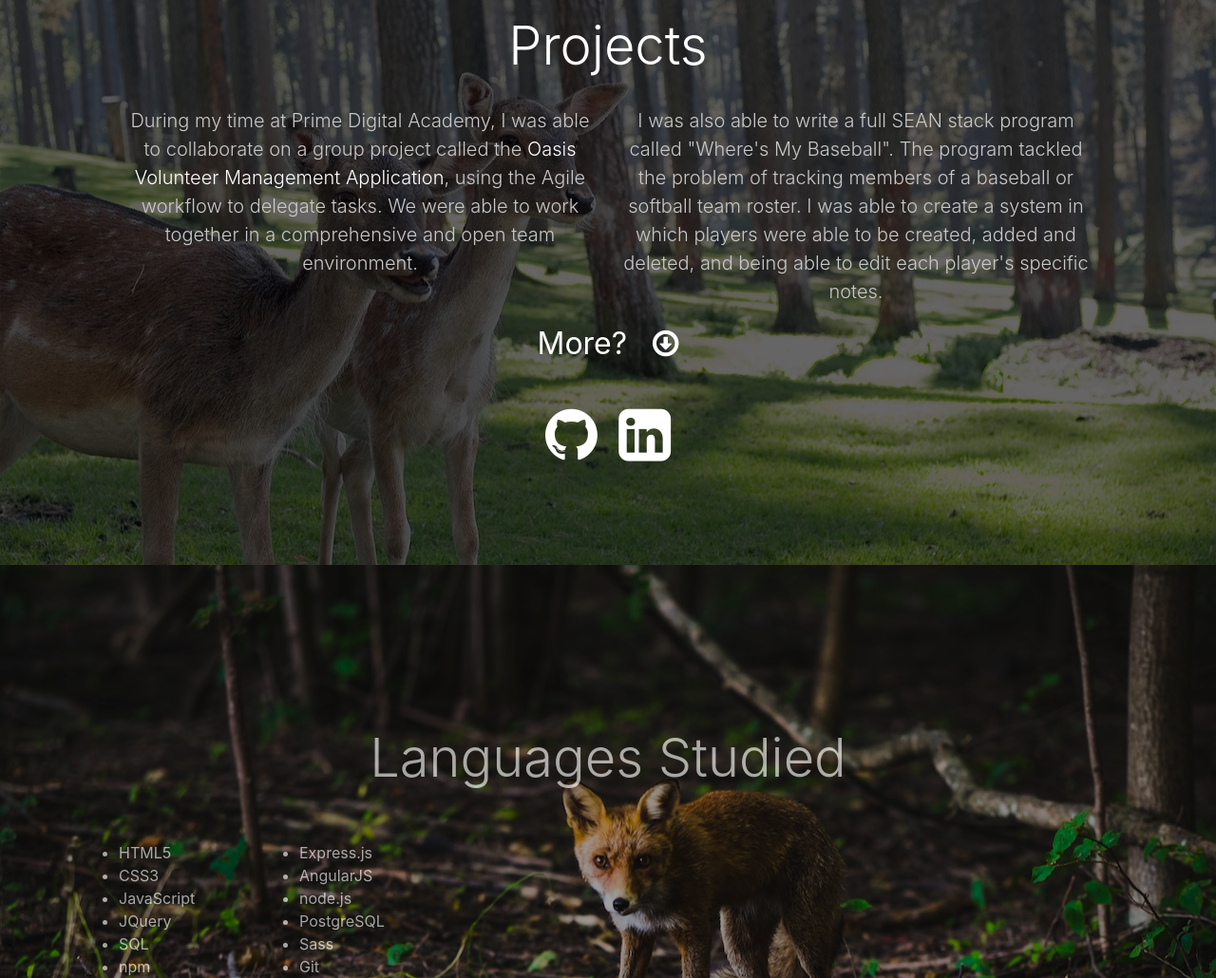
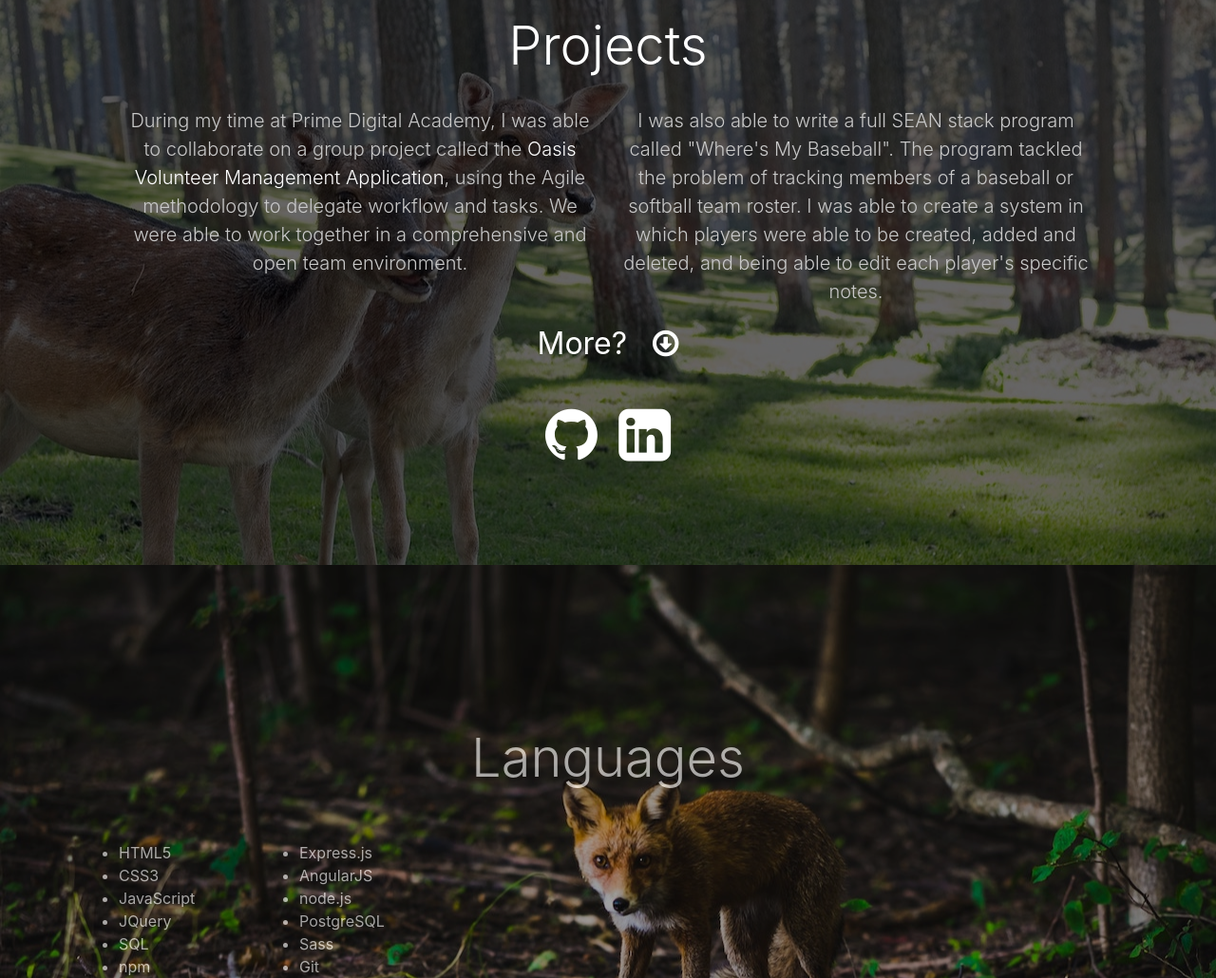
Before and after one commit to rcordray/rcordray, a website: page public/index.html in a window 1280 px wide. Shown: the part 805-1835 px from the top of the page at 95% size. Drawn offline with Linux system fonts and the light colour scheme.

Commit message:
new change

```diff
--- a/package.json
+++ b/package.json
@@ -2,7 +2,7 @@
     "name": "portfolio",
     "version": "1.0.0",
     "description": "Robert Cordray Portfolio",
-    "main": "public/index.html",
+    "main": "public",
     "scripts": {
         "start": "gulp"
     },
--- a/public/index.html
+++ b/public/index.html
@@ -114,7 +114,7 @@
                                             <div class="row">
                                                 <div class="col-md-6">
                                                     <p class="lead">During my time at Prime Digital Academy, I was able to collaborate on a group project called the <a href="https://oasis-volunteer-management.herokuapp.com/">Oasis Volunteer Management Application</a>,
-                                                        using the Agile workflow to delegate tasks. We were able to work together in a comprehensive and open team environment.</p>
+                                                        using the Agile methodology to delegate workflow and tasks. We were able to work together in a comprehensive and open team environment.</p>
                                                 </div>
                                                 <div class="col-md-6">
                                                     <p class="lead">I was also able to write a full SEAN stack program called "Where's My Baseball". The program tackled the problem of tracking members of a baseball or softball team roster. I was able to create a system
@@ -144,7 +144,7 @@
                                 <div class="row">
                                     <div class="col text-center">
                                         <div class="p-5">
-                                            <h1 class="display-4">Languages Studied</h1>
+                                            <h1 class="display-4">Languages</h1>
                                         </div>
                                     </div>
                                 </div>
```
Also changed, not shown: 1 other file.
